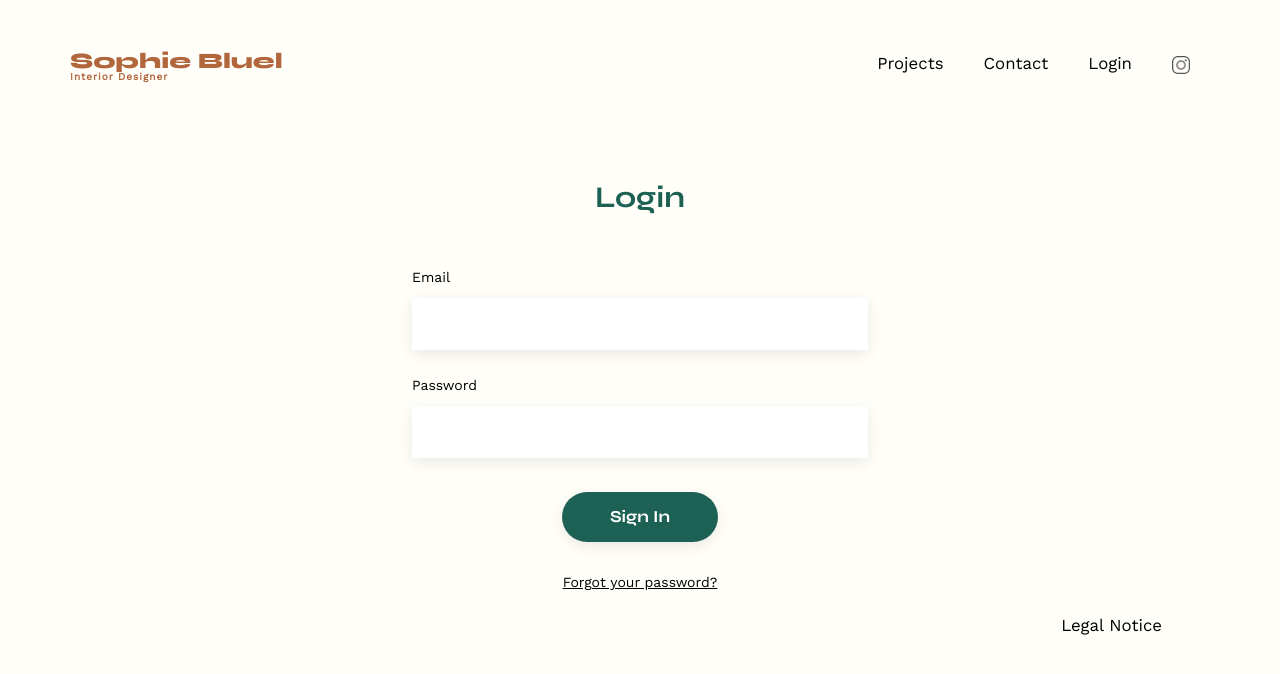
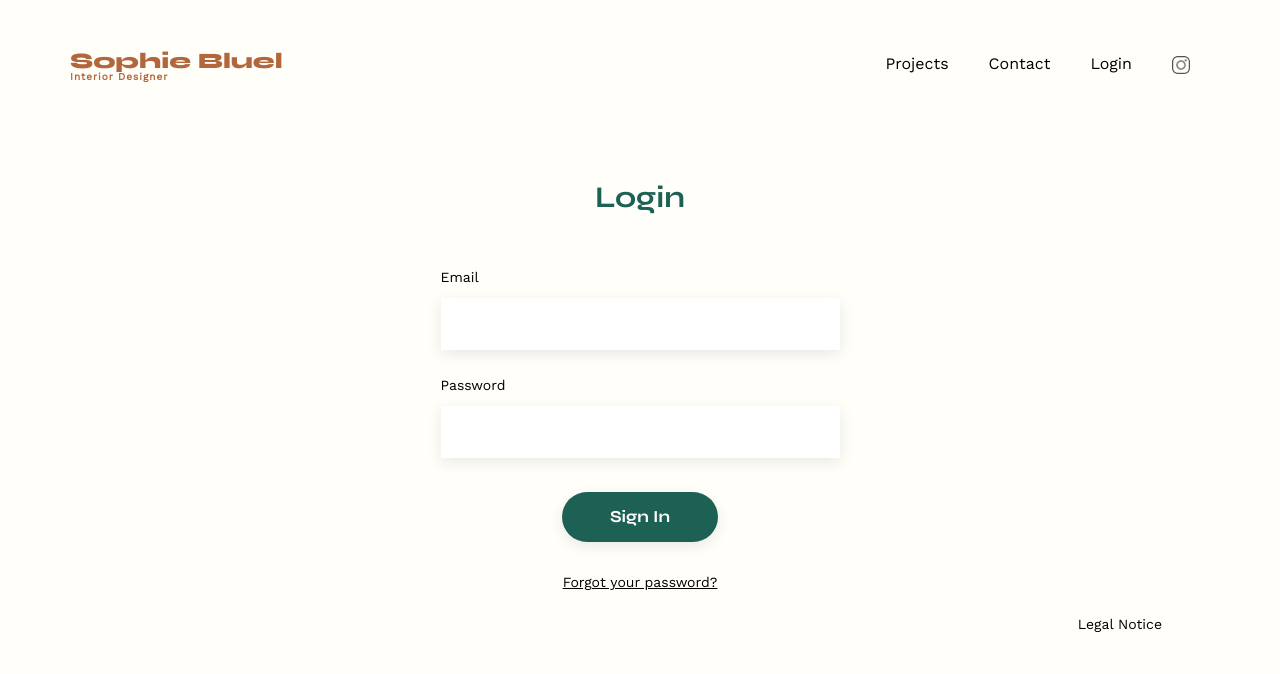
Before and after one commit to tracyjoyner/Sophie-Bluel, a plain HTML site: page FrontEnd/login.html in a window 1280 px wide. Drawn offline with nearby package versions, Linux system fonts and the light colour scheme.

Commit message:
all working except add new job

```diff
--- a/FrontEnd/assets/style.css
+++ b/FrontEnd/assets/style.css
@@ -202,7 +202,7 @@ nav ul {
 }
 nav li {
   padding: 0 20px;
-  font-size: 1.2em;
+  font-size: 16px;
 }
 .nav {
   text-decoration: none;
@@ -303,12 +303,12 @@ nav li {
 
 /* contact section */
 #contact {
-  width: 50%;
+  width: 40%;
   margin: auto;
 }
 
 #login {
-  width: 40%;
+  width: 35%;
   margin: 100px auto;
 }
 
@@ -370,7 +370,9 @@ footer nav ul {
   justify-content: flex-end;
   margin: 2em;
 }
-
+footer nav li {
+  font-size: 14px;
+}
 /* login page css */
 .forgotPassword {
   text-align: center;
```
Also changed, not shown: FrontEnd/js/script.js (+5 -4 lines), FrontEnd/assets/images/malt-juniper-unsplash1.png (added).
